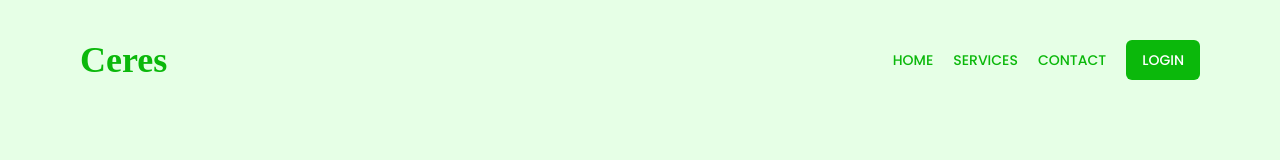
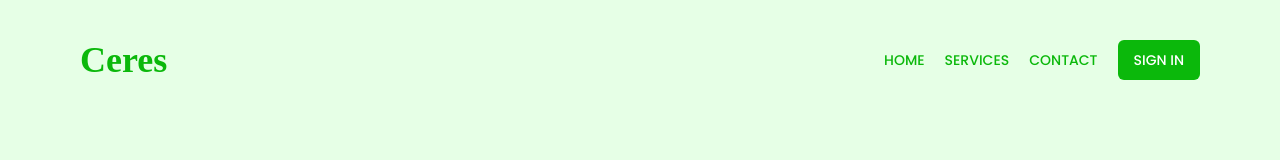
Before and after one commit to Nimira43/Ceres, a Next.js app: page / in a window 1280 px wide. Shown: the top 160 px of the page. Built offline with nearby package versions, Linux system fonts and the light colour scheme; a web font is replaced by a local one.

Commit message:
Added asChild to SheetClose.

```diff
--- a/src/app/page.tsx
+++ b/src/app/page.tsx
@@ -38,7 +38,7 @@ function HomePage() {
             className='uppercase'
             onClick={() => setOpenSignInForm(true)}
           >
-            Login
+            Sign In
           </Button>
         </div>
       </div>
@@ -74,8 +74,8 @@ function HomePage() {
             </SheetDescription>
           </SheetHeader>
           <SheetFooter>
-            <SheetClose>
-              <Button>Hello</Button>
+            <SheetClose asChild>
+              <Button type='submit'>Hello</Button>
             </SheetClose>
           </SheetFooter>
         </SheetContent>
```
